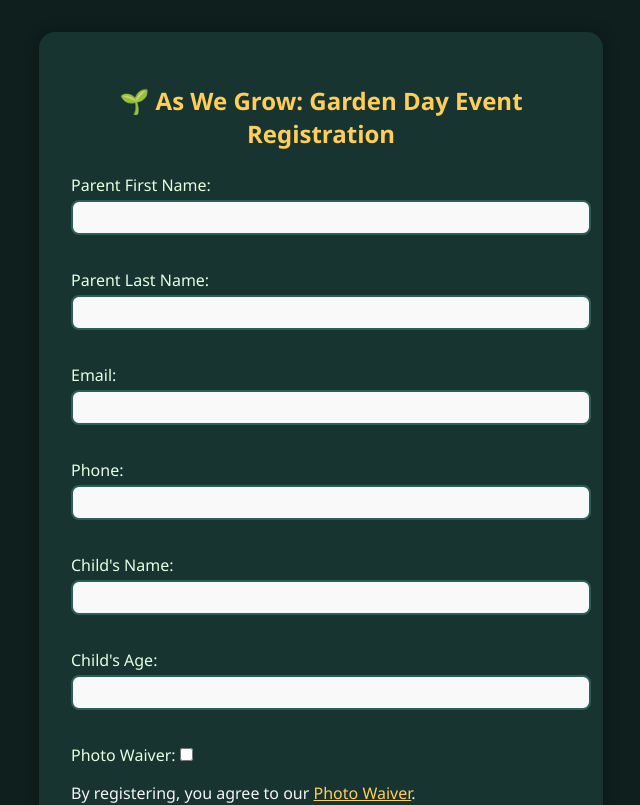
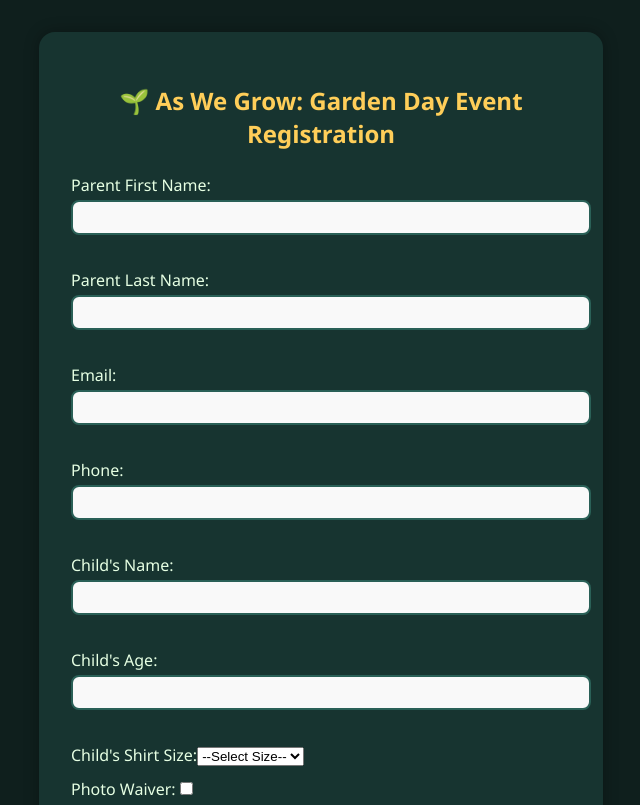
Before and after one commit to msgem0523/aswegrow, a React (Vite) app: page / in a window 1280 px wide. Shown: the top 805 px of the page, without its empty margins (319-959 px from the left). Built offline with nearby package versions, Linux system fonts and the light colour scheme.

Commit message:
add child shirt sizes

```diff
--- a/src/components/RegistrationForm.jsx
+++ b/src/components/RegistrationForm.jsx
@@ -10,6 +10,7 @@ const RegistrationForm = () => {
         phone: "",
         childName: "",
         childAge: "", //update to dob and add age calculation
+        childShirtSize: "",
         // datePlanted: "",
         waiverAccepted: false,
     });
@@ -30,6 +31,18 @@ const RegistrationForm = () => {
             console.error("Error adding document: ", err);
             alert("Something went wrong!");
         }
+
+        setFormData({
+            parentFirstName: "",
+            parentLastName: "",
+            email: "",
+            phone: "",
+            childName: "",
+            childAge: "",
+            childShirtSize: "",
+            // datePlanted: "",
+            waiverAccepted: "",
+        });
     };
 
     return (
@@ -53,6 +66,20 @@ const RegistrationForm = () => {
             <label>Child's Age:
                 <input type="number" name="childAge" onChange={handleChange} required />
             </label><br />
+            <label>Child's Shirt Size:
+                <select name="childShirtSize" onChange={handleChange} required>
+                    <option value="">--Select Size--</option>
+                    <option value="2T">2T(1/2)</option>
+                    <option value="3T">3T(2/3)</option>
+                    <option value="4T">4T(3/4)</option>
+                    <option value="5T">5T(5/6)</option>
+                    <option value="XS">XS(6/7)</option>
+                    <option value="S">S(7/8)</option>
+                    <option value="M">M(8/9)</option>
+                    <option value="L">L(9/10)</option>
+                    <option value="XL">XL(10/11)</option>
+                </select>
+            </label>
             {/* <label>Date Planted:
                 <input type="date" name="datePlanted" onChange={handleChange} required />
             </label><br /> */}
```
